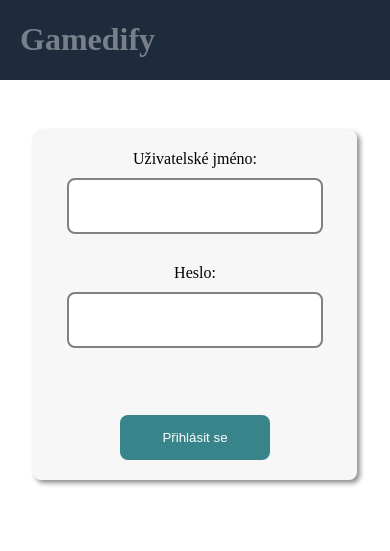
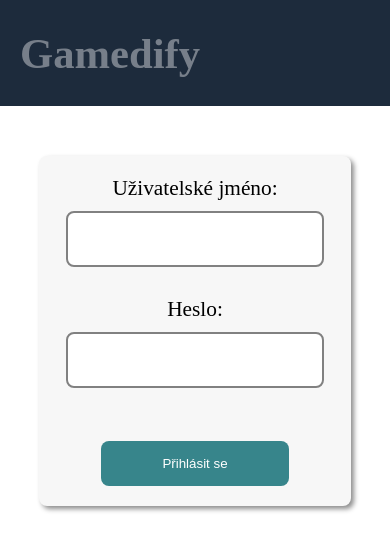
Before and after one commit to tethal/gamedify, a FastAPI app: page /login in a window 390 px wide. Shown: the top 551 px of the page. Run offline with FastAPI, Linux system fonts and the light colour scheme.

Commit message:
Frontend - adding a basic responsive design

```diff
--- a/static/styles.css
+++ b/static/styles.css
@@ -1,5 +1,9 @@
 :root {
     --page-width: 900px;
+}
+
+html {
+    font-size: 16pt;
 }
 
 body {
@@ -36,6 +40,7 @@ body>header h1 {
 
 body>header h1 a {
     text-decoration: none;
+    font-size: 2rem;
 }
 
 body>header .quiz-name {
@@ -103,17 +108,17 @@ table a {
     color: #37858b;
 }
 
-table  a:hover {
+table a:hover {
     text-decoration: underline;
     color: #1b595e;
 }
 
-/* form container */
-.form-container, .login-form-container {
+/* form */
+.form-container,
+.login-form-container {
     display: flex;
     justify-content: center;
-    width: 324px;
-    max-width: 90%;
+    width: 80%;
     background-color: #f7f7f7;
     border-radius: 8px;
     box-shadow: 3px 3px 5px rgb(141, 141, 141);
@@ -128,7 +133,7 @@ table  a:hover {
     height: 350px;
 }
 
-.form-container form, .login-form-container form {
+form {
     display: flex;
     flex-direction: column;
     align-items: center;
@@ -136,35 +141,36 @@ table  a:hover {
     position: relative;
 }
 
-.form-container form label, .login-form-container form label {
+form label {
     text-align: center;
     margin-top: 20px;
 }
 
-.form-container form input[type="text"],
-.login-form-container form input[type="text"],
-.login-form-container form input[type="password"]  {
+form input:not([type="submit"]) {
     height: 50px;
     text-align: center;
-    font-size: 1.3rem;
-    width: 90%;
+    font-size: 2.0rem;
+    width: 80%;
     border-radius: 8px;
     outline: none;
     border: 2px solid #818181;
+    color: #8d8d8d;
+}
+
+form input::placeholder {
     color: #bbbbbb;
 }
 
-.form-container form input[type="submit"], .login-form-container form input[type="submit"] {
-    position: absolute;
+form input[type="submit"] {
     background-color: #37858b;
     padding: 15px;
     border: none;
     cursor: pointer;
     color: white;
     border-radius: 8px;
-    bottom: 20px;
-    width: 150px;
-    align-self: center;
+    width: 60%;
+    margin-top: auto;
+    margin-bottom: 20px;
 }
 
 form .error {
--- a/templates/play/main.html
+++ b/templates/play/main.html
@@ -9,7 +9,7 @@
 
 {% block content %}
     <main class="game">
-        <div hx-ext="ws" ws-connect="/play/ws/{{ connection_id }}">
+        <div class="game-container" hx-ext="ws" ws-connect="/play/ws/{{ connection_id }}">
             <div id="game-content">
                 <p class="message">Čekej, probíhá připojování...</p>
             </div>
```
Also changed, not shown: other parts of static/styles.css (+35 -7 lines).
